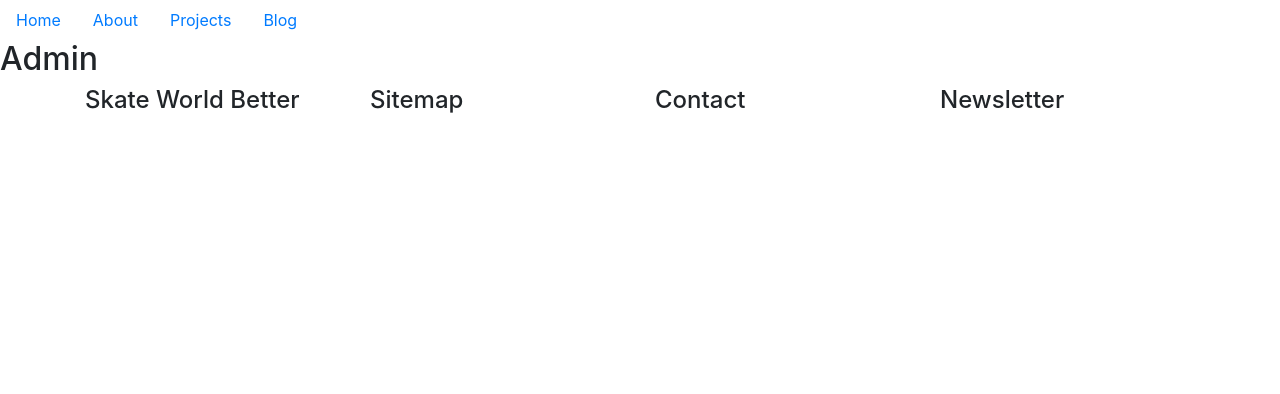
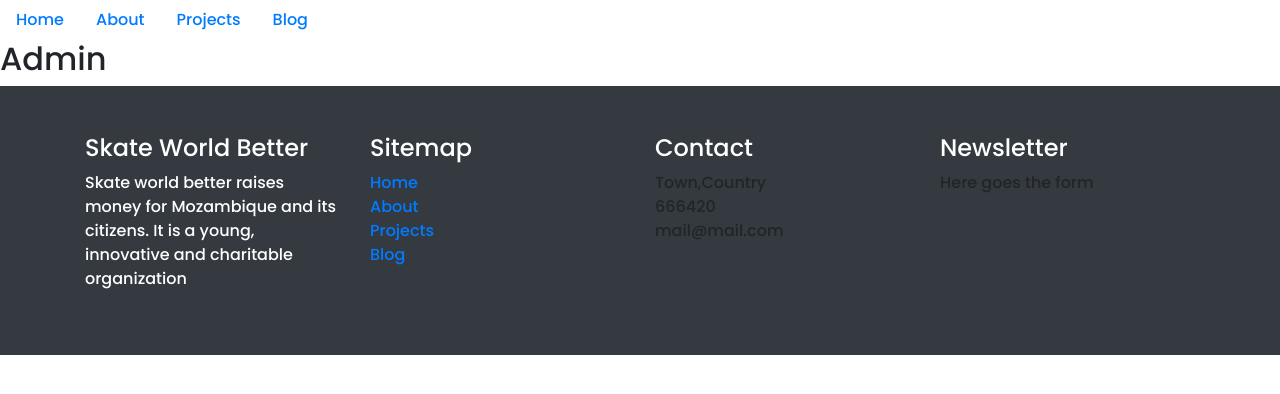
Before and after one commit to cichyadam/swb-web, a React (Create React App) app in the folder client/: page /admin in a window 1280 px wide. Shown: the top 394 px of the page. Built offline with nearby package versions, Linux system fonts and the light colour scheme.

Commit message:
Add use of sass for styling

```diff
--- a/client/package.json
+++ b/client/package.json
@@ -8,6 +8,7 @@
     "@testing-library/user-event": "^7.1.2",
     "bootstrap": "^4.4.1",
     "classnames": "^2.2.6",
+    "node-sass": "^4.13.1",
     "prop-types": "^15.7.2",
     "react": "^16.13.1",
     "react-bootstrap": "^1.0.0",
--- a/client/src/App.js
+++ b/client/src/App.js
@@ -1,5 +1,7 @@
 import React from 'react'
 import { BrowserRouter as Router, Route, Switch } from 'react-router-dom'
+
+import './App.scss'
 
 import Header from './components/Header'
 import Footer from './components/Footer'
--- /dev/null
+++ b/client/src/App.scss
@@ -0,0 +1,6 @@
+@import url('https://fonts.googleapis.com/css2?family=Poppins:wght@200;500&display=swap');
+@import "~bootstrap/scss/bootstrap";
+
+body {
+  font-family: 'Poppins',sans-serif;
+}
--- a/client/src/components/Footer/index.js
+++ b/client/src/components/Footer/index.js
@@ -1,23 +1,57 @@
 import React from 'react'
-import { Container, Row, Col } from 'react-bootstrap'
+import Link from 'react-router-dom/Link'
+import Col from 'react-bootstrap/Col'
+
+import BaseSection from '../BaseSection'
 
 const Footer = () => (
-  <Container>
-    <Row>
+  <BaseSection variant="dark">
     <Col xs={12} md={6} lg={3}>
-        <h4>Skate World Better</h4>
+      <h4 className="text-white">Skate World Better</h4>
+      <p className="text-white">
+        Skate world better raises money for Mozambique and its citizens. It is
+        a young, innovative and charitable organization
+      </p>
     </Col>
     <Col xs={12} md={6} lg={3}>
-        <h4>Sitemap</h4>
+      <h4 className="text-white">Sitemap</h4>
+      <ul className="list-unstyled">
+        <li>
+          <Link to="/">
+            Home
+          </Link>
+        </li>
+        <li>
+          <Link to="/about">
+            About
+          </Link>
+        </li>
+        <li>
+          <Link to="/projects">
+            Projects
+          </Link>
+        </li>
+        <li>
+          <Link to="/blog">
+            Blog
+          </Link>
+        </li>
+      </ul>
     </Col>
     <Col xs={12} md={6} lg={3}>
-        <h4>Contact</h4>
+      <h4 className="text-white">Contact</h4>
+      <ul className="list-unstyled">
+        <li>Town,Country</li>
+        <li>666420</li>
+        <li>mail@mail.com</li>
+      </ul>
+
     </Col>
     <Col xs={12} md={6} lg={3}>
-        <h4>Newsletter</h4>
+      <h4 className="text-white">Newsletter</h4>
+      <p>Here goes the form</p>
     </Col>
-    </Row>
-  </Container>
+  </BaseSection>
 )
 
 export default Footer
--- a/client/src/index.css
+++ /dev/null
@@ -1,13 +0,0 @@
-body {
-  margin: 0;
-  font-family: -apple-system, BlinkMacSystemFont, 'Segoe UI', 'Roboto', 'Oxygen',
-    'Ubuntu', 'Cantarell', 'Fira Sans', 'Droid Sans', 'Helvetica Neue',
-    sans-serif;
-  -webkit-font-smoothing: antialiased;
-  -moz-osx-font-smoothing: grayscale;
-}
-
-code {
-  font-family: source-code-pro, Menlo, Monaco, Consolas, 'Courier New',
-    monospace;
-}
--- a/client/src/index.js
+++ b/client/src/index.js
@@ -1,6 +1,5 @@
 import React from 'react'
 import ReactDOM from 'react-dom'
-import 'bootstrap/dist/css/bootstrap.min.css'
 import App from './App'
 import * as serviceWorker from './serviceWorker'
 
```
Also changed, not shown: 1 other file (tests, documents, lock files or other folders). Lines whose indentation alone changed are shown as unchanged.
